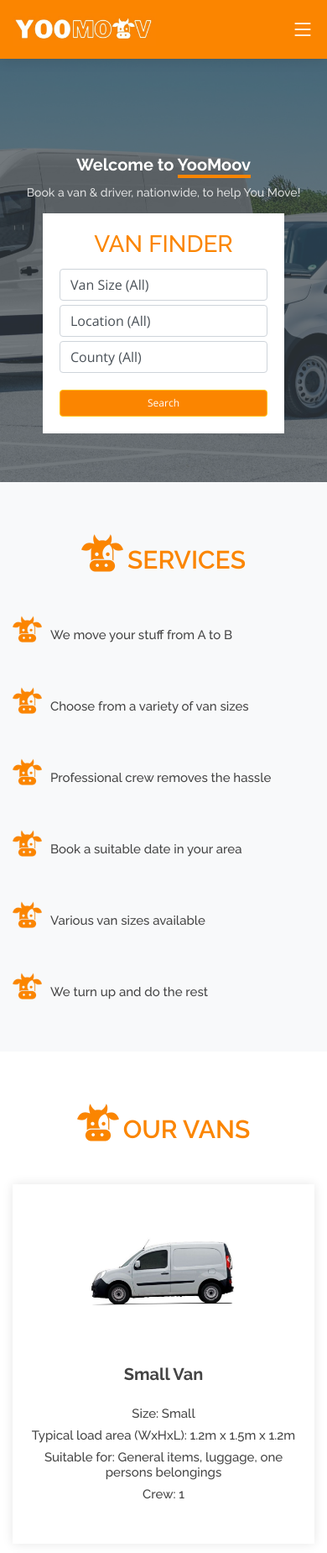
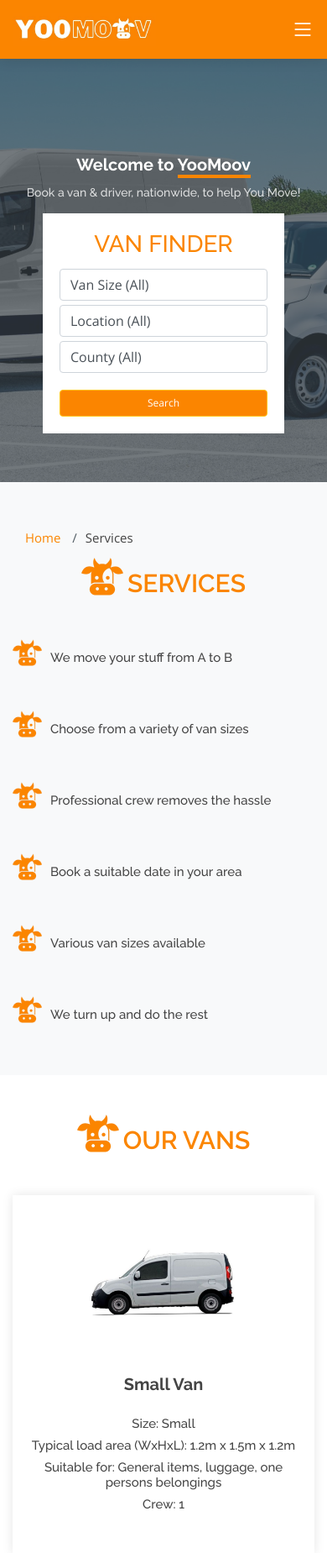
Before and after one commit to rstan-dev/pp4-yoomoov, a Django app: page /services/ in a window 390 px wide. Shown: the top 1849 px of the page at 84% size. Run offline with Django 3.2, Linux system fonts and the light colour scheme; some libraries are stand-ins or nearby versions.

Commit message:
feat: US4 - add breadrcumbs to services page, insert breadcrumb code to html template, add css and adjust sections for desktop and mobile spacing

```diff
--- a/static/css/style.css
+++ b/static/css/style.css
@@ -561,10 +561,61 @@ h6 {
 }
 
 /*--------------------------------------------------------------
+# Breadcrumbs
+--------------------------------------------------------------*/
+.breadcrumbs {
+  padding: 10px 0;
+}
+
+.breadcrumbs h2 {
+  font-size: 26px;
+  font-weight: 300;
+}
+
+.breadcrumbs ol {
+  display: flex;
+  flex-wrap: wrap;
+  list-style: none;
+  padding: 0;
+  margin: 0;
+  font-size: 15px;
+}
+
+.breadcrumbs ol li+li {
+  padding-left: 10px;
+}
+
+.breadcrumbs ol li a {
+  color: #fb8500;
+}
+
+
+.breadcrumbs ol li+li::before {
+  display: inline-block;
+  padding-right: 10px;
+  color: #4f5a62;
+  content: "/";
+}
+
+@media (max-width: 768px) {
+  .breadcrumbs .d-flex {
+    display: block !important;
+  }
+
+  .breadcrumbs ol {
+    display: block;
+  }
+
+  .breadcrumbs ol li {
+    display: inline-block;
+  }
+}
+
+/*--------------------------------------------------------------
 # Sections General
 --------------------------------------------------------------*/
 section {
-  padding: 60px 0 10px 0;
+  padding: 45px 0 10px 0;
 }
 
 .section-bg {
--- a/templates/services.html
+++ b/templates/services.html
@@ -12,6 +12,20 @@
     <!-- ======= Services Section ======= -->
     <section id="services" class="services bg-light">
         <div class="container">
+
+            <!-- ======= Breadcrumbs ======= -->
+            <section id="breadcrumbs" class="breadcrumbs">
+                <div class="container">
+
+                    <div class="d-flex justify-content-between align-items-center">
+                        <ol>
+                            <li><a href="index.html">Home</a></li>
+                            <li>Services</li>
+                        </ol>
+                    </div>
+
+                </div>
+            </section><!-- End Breadcrumbs -->
 
             <div class="section-title">
                 <h1> <img class="cow-icon" src="{% static 'media/cow_icon.png' %}" alt="">SERVICES</h1>
```
